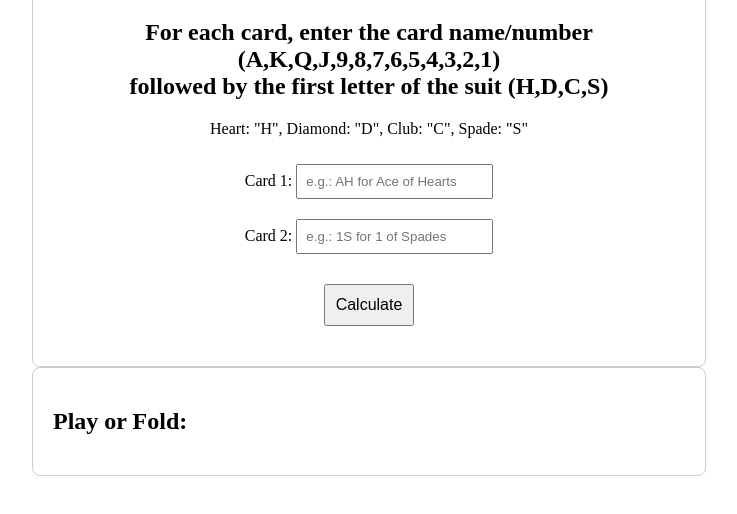
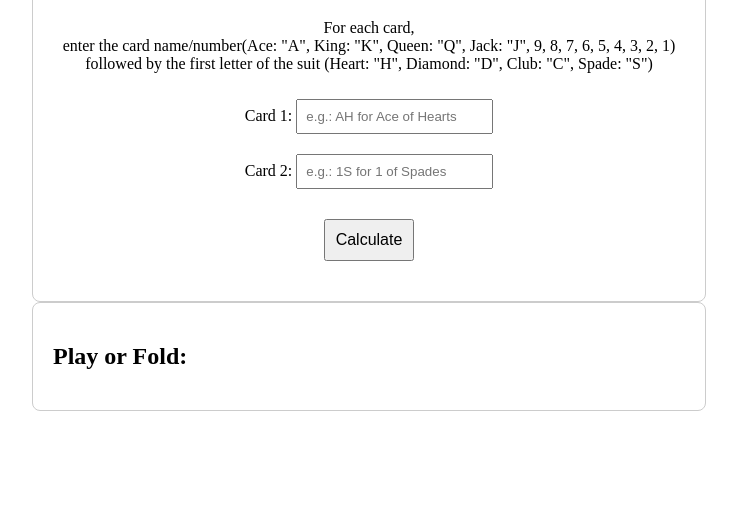
Before and after one commit to its0xRay/Poker-H, a plain HTML site: page index.html in a window 1280 px wide. Shown: the part 90-604 px from the top of the page, without its empty margins (271-1008 px from the left). Drawn offline with Linux system fonts and the light colour scheme.

Commit message:
Update index.html

```diff
--- a/index.html
+++ b/index.html
@@ -9,11 +9,8 @@
 <body>
     <div class="container">
         <h1>Poker Helper</h1>
-        <h2>For each card, enter the card name/number (A,K,Q,J,9,8,7,6,5,4,3,2,1) <br> followed by the first letter of the suit (H,D,C,S)</h2>
-        <p> Heart: "H",
-            Diamond: "D",
-            Club: "C",
-            Spade: "S"
+        <p>For each card, <br>enter the card name/number(Ace: "A", King: "K", Queen: "Q", Jack: "J", 9, 8, 7, 6, 5, 4, 3, 2, 1)
+          <br> followed by the first letter of the suit (Heart: "H", Diamond: "D", Club: "C", Spade: "S")
         </p>
         <label for="card1">Card 1:</label>
         <input type="text" id="card1" placeholder="e.g.: AH for Ace of Hearts">
```
